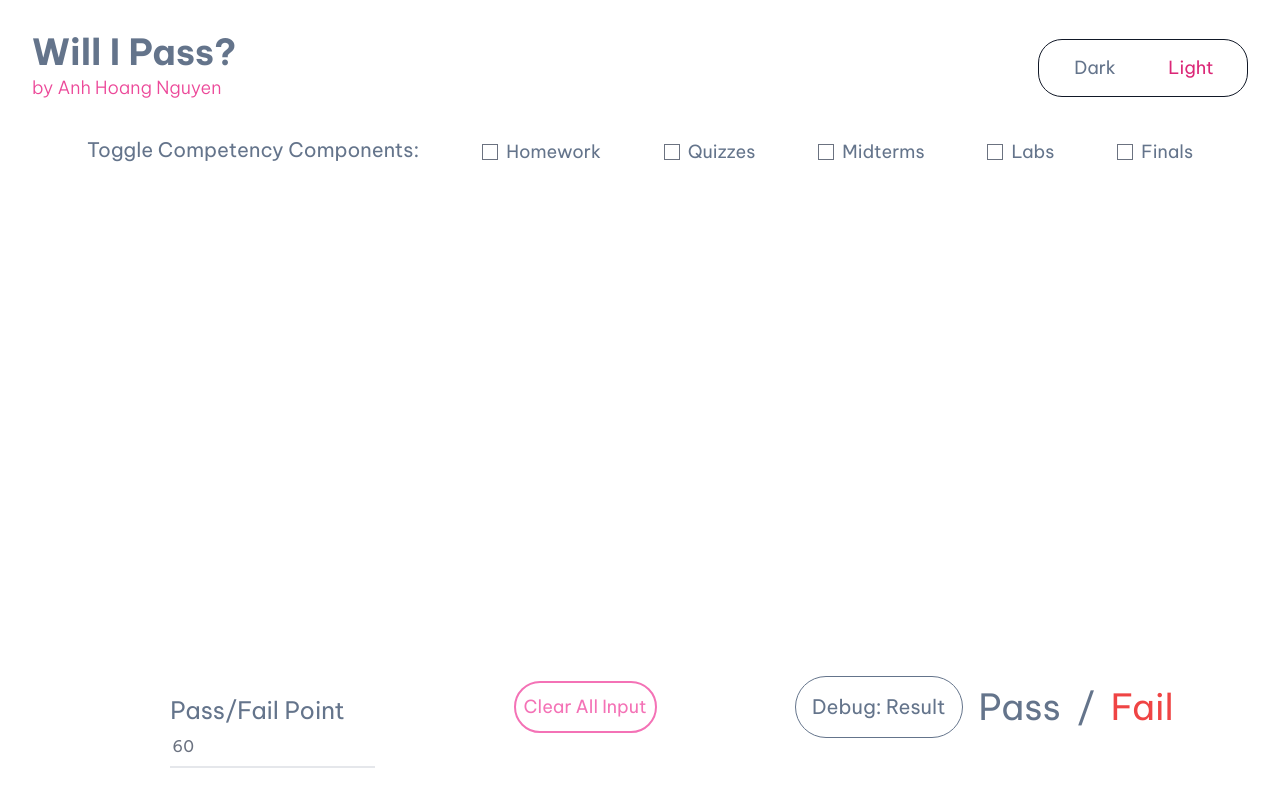
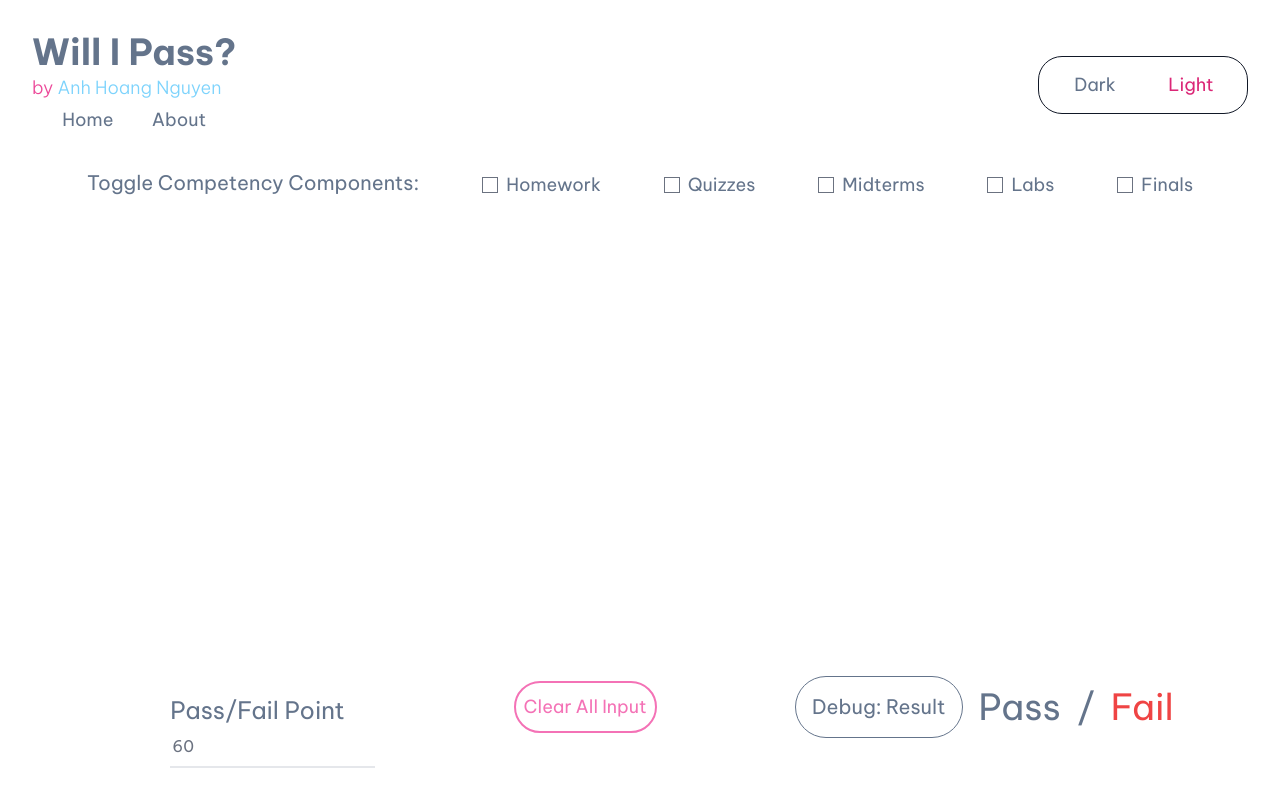
Before and after one commit to aaanh/will-i-pass, a Next.js app in the folder web-app/: page / in a window 1280 px wide. Built offline with nearby package versions, Linux system fonts and the light colour scheme.

Commit message:
little thigns

```diff
--- /dev/null
+++ b/web-app/components/Branding.js
@@ -0,0 +1,104 @@
+import Link from "next/link";
+import { useState } from "react";
+
+const ThemeSwitcher = () => {
+	return (
+		<div className="flex border border-gray-900 text-slate justify-center dark:transparent dark:border-gray-500 rounded-3xl p-2">
+			<button
+				type="button"
+				aria-label="Use Dark Mode"
+				onClick={() => {
+					document.documentElement.classList.add("dark");
+					localStorage.setItem("theme", "dark");
+				}}
+				className="flex items-center pr-2 dark:bg-primary rounded-3xl justify-center align-center p-2 w-24 h-10 transition dark:text-pink-600"
+			>
+				Dark
+			</button>
+
+			<button
+				type="button"
+				aria-label="Use Light Mode"
+				onClick={() => {
+					document.documentElement.classList.remove("dark");
+					localStorage.setItem("theme", "light");
+				}}
+				className="flex items-center pr-2 bg-primary dark:bg-transparent rounded-3xl justify-center align-center p-2 w-24 h-10 transition dark:text-white text-pink-600"
+			>
+				Light
+			</button>
+		</div>
+	);
+};
+
+export default function Branding() {
+	const [showModal, setShowModal] = useState(false);
+	return (
+		<div id="logo" className="flex justify-between align-center items-center">
+			<div className="align-center">
+				<h1 className="text-4xl font-bold">Will I Pass?</h1>
+				<p className="dark:text-neutral-200 font-light text-pink-500 hover:cursor-pointer">
+					by <Link href="https://github.com/aaanh">Anh Hoang Nguyen</Link>
+				</p>
+				<div className="flex justify-evenly space-x-2">
+					<button className="border-b border-transparent hover:border-b-sky-500">
+						Home
+					</button>
+					<button
+						onClick={() => {
+							setShowModal(true);
+						}}
+						className="border-b border-transparent hover:border-b-sky-500"
+					>
+						About
+					</button>
+				</div>
+			</div>
+
+			{showModal ? (
+				<>
+					<div className="justify-center items-center flex overflow-x-hidden overflow-y-auto fixed inset-0 z-50 outline-none focus:outline-none">
+						<div className="relative w-auto my-6 mx-auto max-w-3xl">
+							{/*content*/}
+							<div className="border-0 rounded-lg shadow-lg relative flex flex-col w-full bg-white dark:bg-neutral-900 outline-none focus:outline-none">
+								{/*header*/}
+								<div className="flex items-start justify-between p-5 border-b border-solid border-slate-200 rounded-t">
+									<h3 className="text-3xl font-semibold">About</h3>
+								</div>
+								{/*body*/}
+								<div className="relative p-6 flex-auto">
+									<p className="my-4 text-slate-500 dark:text-green-400 text-lg leading-relaxed">
+										Version: 0.1 Alpha
+									</p>
+									<p>Rationale:</p>
+									<blockquote className="my-4 text-slate-500 text-lg leading-relaxed border-l-2 pl-2 italic">
+										&quot;I procrastinated by building this project during my
+										final exam reviews. I was wondering whether or not I would
+										pass my courses because, damn, I was caught slacking for the
+										whole semester. Lol.&quot;
+									</blockquote>
+									<p>&mdash; Anh, probably, circa 2022</p>
+								</div>
+								{/*footer*/}
+								<div className="flex items-center justify-end p-6 border-t border-solid border-slate-200 rounded-b">
+									<button
+										className="text-red-500 background-transparent font-bold uppercase px-6 py-2 text-sm outline-none focus:outline-none mr-1 mb-1 ease-linear transition-all duration-150"
+										type="button"
+										onClick={() => setShowModal(false)}
+									>
+										Close
+									</button>
+								</div>
+							</div>
+						</div>
+					</div>
+					<div className="opacity-25 fixed inset-0 z-40 bg-black"></div>
+				</>
+			) : null}
+
+			<div className="items-center">
+				<ThemeSwitcher />
+			</div>
+		</div>
+	);
+}
--- a/web-app/components/Header.js
+++ /dev/null
@@ -1,47 +0,0 @@
-import Link from "next/link";
-
-const ThemeSwitcher = () => {
-	return (
-		<div className="flex border border-gray-900 text-slate justify-center dark:transparent dark:border-gray-500 rounded-3xl p-2">
-			<button
-				type="button"
-				aria-label="Use Dark Mode"
-				onClick={() => {
-					document.documentElement.classList.add("dark");
-					localStorage.setItem("theme", "dark");
-				}}
-				className="flex items-center pr-2 dark:bg-primary rounded-3xl justify-center align-center p-2 w-24 h-10 transition dark:text-pink-600"
-			>
-				Dark
-			</button>
-
-			<button
-				type="button"
-				aria-label="Use Light Mode"
-				onClick={() => {
-					document.documentElement.classList.remove("dark");
-					localStorage.setItem("theme", "light");
-				}}
-				className="flex items-center pr-2 bg-primary dark:bg-transparent rounded-3xl justify-center align-center p-2 w-24 h-10 transition dark:text-white text-pink-600"
-			>
-				Light
-			</button>
-		</div>
-	);
-};
-
-export default function Header() {
-	return (
-		<div id="logo" className="flex justify-between align-center items-center">
-			<div className="align-center">
-				<h1 className="text-4xl font-bold">Will I Pass?</h1>
-				<p className="dark:text-neutral-200 font-light text-pink-500">
-					by <Link href="https://github.com/aaanh">Anh Hoang Nguyen</Link>
-				</p>
-			</div>
-			<div className="items-center">
-				<ThemeSwitcher />
-			</div>
-		</div>
-	);
-}
--- a/web-app/components/Toggler.js
+++ /dev/null
@@ -1 +0,0 @@
-export default function Toggler({})
--- a/web-app/pages/index.js
+++ b/web-app/pages/index.js
@@ -1,5 +1,5 @@
 import { useEffect, useState } from "react";
-import Header from "../components/header";
+import Branding from "../components/Branding";
 
 const CompMapper = ({ db }) => {
 	console.table(db);
@@ -116,7 +116,7 @@ export default function Home() {
 
 	return (
 		<div className="font-['Be_Vietnam_Pro'] p-2 md:p-0 md:m-0 h-screen w-screen overflow-x-hidden md:py-8 md:px-8 bg-white text-slate-500 dark:bg-neutral-900 dark:text-white leading-8 flex flex-col align-center">
-			<Header></Header>
+			<Branding></Branding>
 			<div id="toggler" className="mt-8 flex-wrap flex justify-evenly space-x-2">
 				<h2 className="text-xl dark:text-pink-400">Toggle Competency Components:</h2>
 				<Toggler comp="Homework" handler={toggleHomework} isEnable={isHomework}></Toggler>
--- a/web-app/styles/globals.css
+++ b/web-app/styles/globals.css
@@ -11,8 +11,12 @@ body {
 }
 
 a {
-	color: inherit;
+	color: #7dd3fc;
 	text-decoration: none;
+}
+
+a:hover {
+	text-decoration: underline;
 }
 
 * {
```
